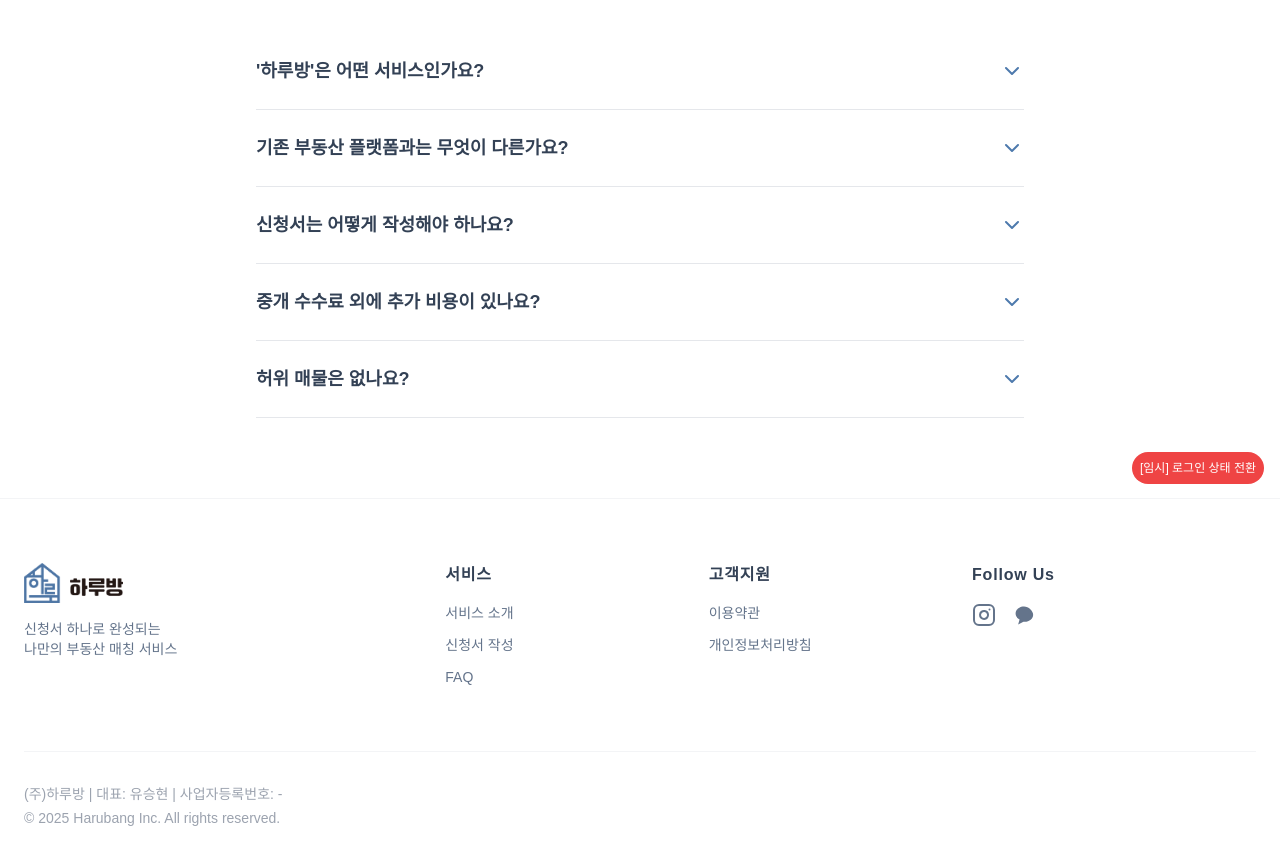
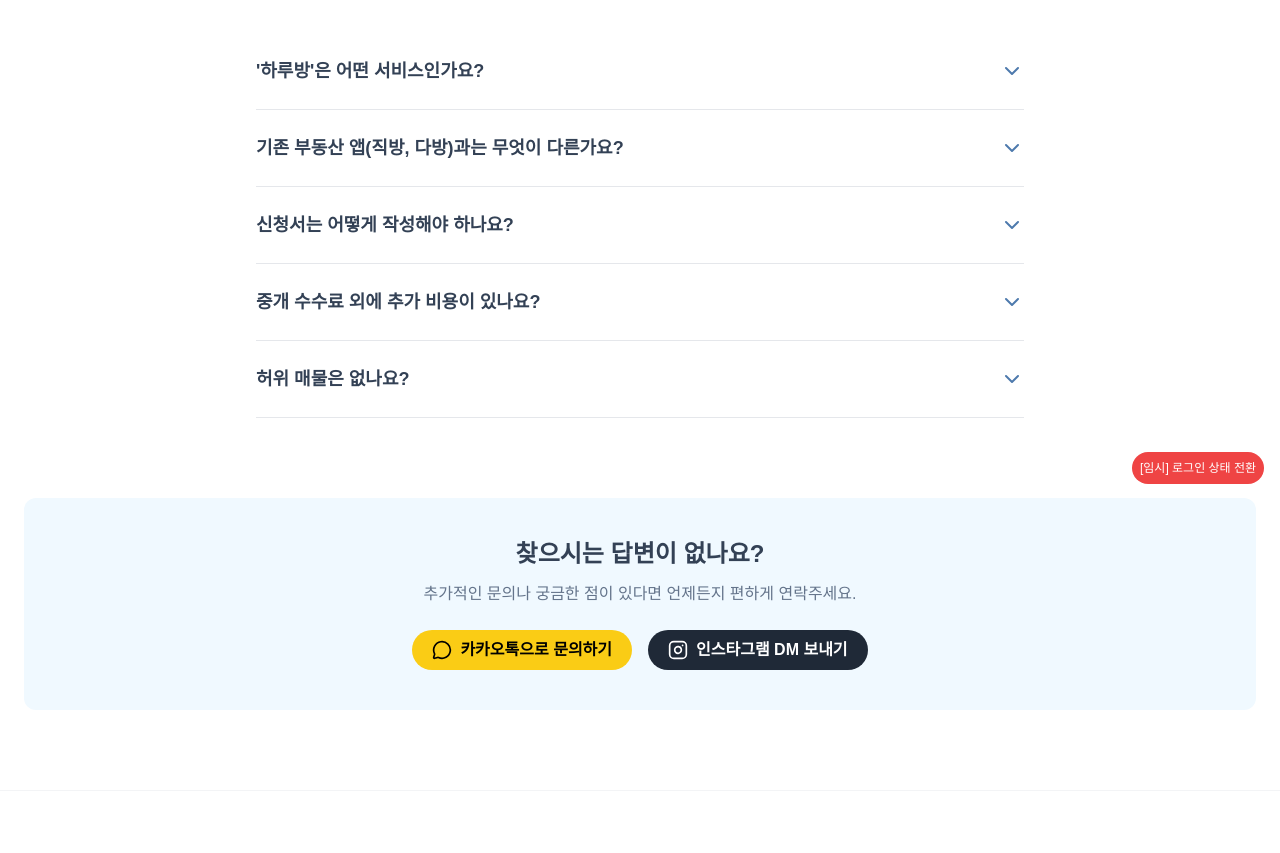
Before and after one commit to 0jae0517/harubangFront, a React (Vite) app: page /faq in a window 1280 px wide. Shown: the part 300-1153 px from the top of the page. Built offline with nearby package versions, Linux system fonts and the light colour scheme; a web font is replaced by a local one.

Commit message:
Update FAQPage.tsx

```diff
--- a/src/pages/FAQPage.tsx
+++ b/src/pages/FAQPage.tsx
@@ -1,6 +1,6 @@
 import React, { useState } from 'react';
 import { motion, AnimatePresence } from 'framer-motion';
-import { ChevronDown } from 'lucide-react';
+import { ChevronDown, MessageCircle, Instagram } from 'lucide-react';
 
 // FAQ 데이터
 const faqData = [
@@ -9,7 +9,7 @@ const faqData = [
     answer: "'하루방'은 고객이 원하는 집의 조건을 신청서로 작성하면, 여러 공인중개사가 그에 맞는 최적의 매물 1건씩을 직접 제안하는 역제안 방식의 맞춤형 부동산 매칭 플랫폼입니다. 불필요한 발품과 허위 매물 걱정을 덜어드리는 것을 목표로 합니다.",
   },
   {
-    question: "기존 부동산 플랫폼과는 무엇이 다른가요?",
+    question: "기존 부동산 앱(직방, 다방)과는 무엇이 다른가요?",
     answer: "기존 앱이 수많은 매물을 나열하고 사용자가 직접 필터링하며 찾아야 하는 방식이라면, '하루방'은 정반대입니다. 고객님의 신청서를 보고 전문가인 중개사가 직접 조건에 맞는 매물을 선별하여 제안하기 때문에, 정보 과잉으로 인한 피로 없이 양질의 매물만 확인할 수 있습니다.",
   },
   {
@@ -88,6 +88,30 @@ const FAQPage: React.FC = () => {
                 <FAQItem key={index} question={item.question} answer={item.answer} />
             ))}
         </div>
+
+        {/* 추가 문의 섹션 */}
+        <div className="mt-20 text-center bg-harubang-sky p-10 rounded-xl">
+            <h2 className="text-2xl font-bold text-harubang-ink mb-3">찾으시는 답변이 없나요?</h2>
+            <p className="text-harubang-ink-light mb-6">추가적인 문의나 궁금한 점이 있다면 언제든지 편하게 연락주세요.</p>
+            <div className="flex justify-center items-center gap-4">
+                <a
+                    href="http://pf.kakao.com/_xhvRUn" // 나중에 실제 카카오톡 채널 링크로 교체
+                    target="_blank"
+                    rel="noopener noreferrer"
+                    className="inline-flex items-center gap-2 bg-yellow-400 text-black font-bold py-2 px-5 rounded-full hover:bg-yellow-500 transition-colors"
+                >
+                    <MessageCircle className="w-5 h-5" /> 카카오톡으로 문의하기
+                </a>
+                <a
+                    href="https://www.instagram.com/harubang_official?igsh=MWg5Nm1uN2lrcjltZQ==" // 나중에 실제 인스타그램 링크로 교체
+                    target="_blank"
+                    rel="noopener noreferrer"
+                    className="inline-flex items-center gap-2 bg-gray-800 text-white font-bold py-2 px-5 rounded-full hover:bg-gray-900 transition-colors"
+                >
+                    <Instagram className="w-5 h-5" /> 인스타그램 DM 보내기
+                </a>
+            </div>
+        </div>
       </div>
     </div>
   );
```
